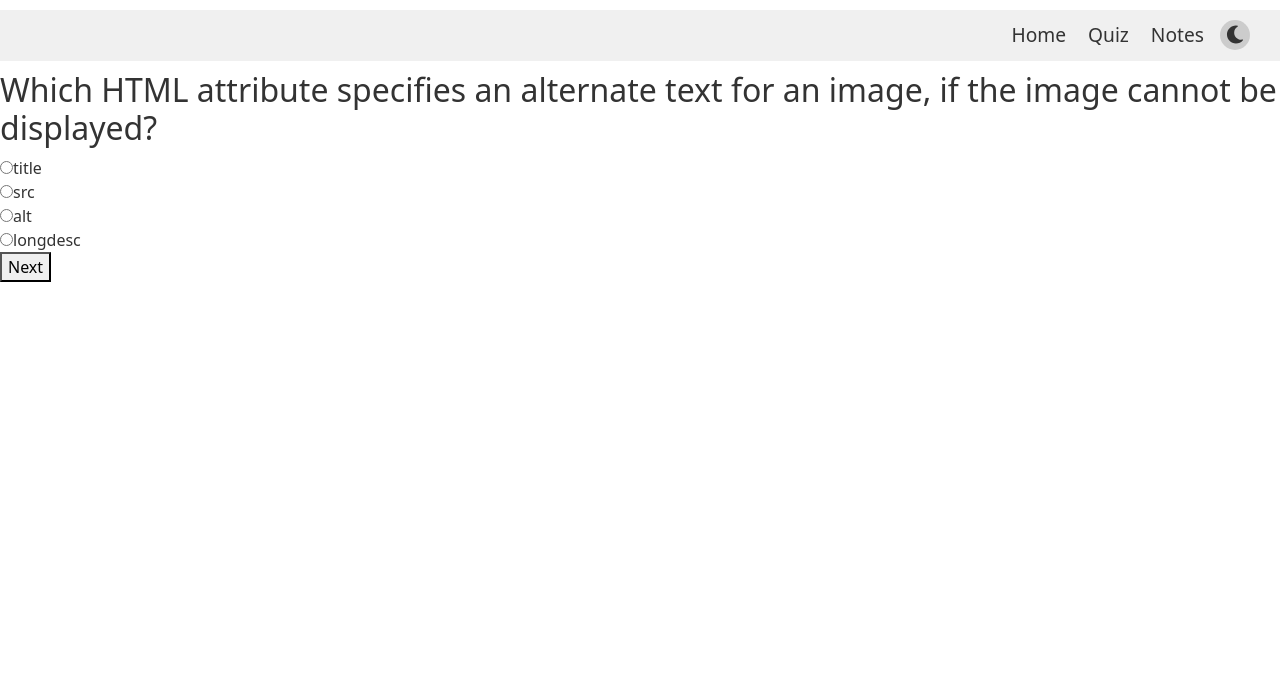
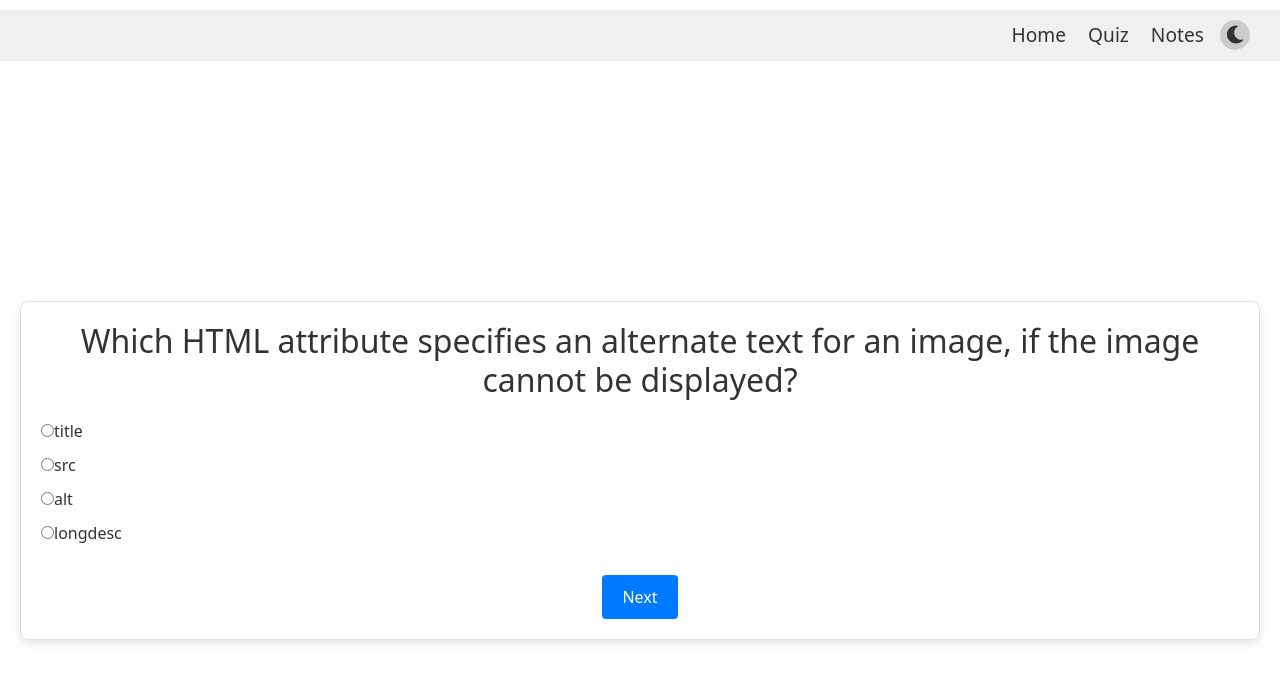
Before and after one commit to annie-uchiha/notes, a React (Create React App) app in the folder quiz-app/: page /quiz in a window 1280 px wide. Shown: the top 682 px of the page. Built offline with nearby package versions, Linux system fonts and the light colour scheme.

Commit message:
a few adjustments for the light and dark theme to affect the quiz page as well

```diff
--- a/quiz-app/src/App.js
+++ b/quiz-app/src/App.js
@@ -19,7 +19,7 @@ const App = () => {
       <Routes>
         <Route path="/" element={<Home />} />
         <Route path="/notes" element={<Notes />} />
-        <Route path="/quiz" element={<Quiz />} />
+        <Route path="/quiz" element={<Quiz theme={theme} />} />
       </Routes>
     </div>
   );
--- /dev/null
+++ b/quiz-app/src/css/Quiz.css
@@ -0,0 +1,74 @@
+.quiz-container {
+  display: flex;
+  flex-direction: column;
+  justify-content: center;
+  align-items: center;
+  height: 100vh;
+  text-align: center;
+  background-color: #f5f5f5;
+  padding: 20px;
+  transition: background-color 0.3s, color 0.3s;
+}
+
+.quiz-container.light {
+  background-color: #fff;
+  color: #333;
+}
+
+.quiz-container.dark {
+  background-color: #333;
+  color: #f0f0f0;
+}
+
+.quiz-content {
+  background-color: #fff;
+  border: 1px solid #ddd;
+  border-radius: 8px;
+  padding: 20px;
+  box-shadow: 0 4px 8px rgba(0, 0, 0, 0.1);
+  transition: background-color 0.3s, color 0.3s;
+}
+
+.quiz-container.dark .quiz-content {
+  background-color: #444;
+  border-color: #666;
+}
+
+.answers-container {
+  display: flex;
+  flex-direction: column;
+  align-items: flex-start;
+  margin: 20px 0;
+}
+
+.answer-option {
+  margin-bottom: 10px;
+}
+
+.next-button {
+  background-color: #007bff;
+  color: #fff;
+  border: none;
+  padding: 10px 20px;
+  border-radius: 4px;
+  cursor: pointer;
+  transition: background-color 0.3s;
+}
+
+.next-button:hover {
+  background-color: #0056b3;
+}
+
+ul {
+  list-style-type: none;
+  padding: 0;
+}
+
+li {
+  text-align: left;
+  margin-bottom: 10px;
+}
+
+hr {
+  margin: 10px 0;
+}
--- a/quiz-app/src/pages/Quiz.js
+++ b/quiz-app/src/pages/Quiz.js
@@ -1,7 +1,8 @@
 import React, { useState, useEffect } from "react";
 import questionsData from "../data/questionsData";
+import "./Quiz.scss";
 
-const Quiz = () => {
+const Quiz = ({ theme }) => {
   const [questions, setQuestions] = useState([]);
   const [currentQuestionIndex, setCurrentQuestionIndex] = useState(0);
   const [currentModuleIndex, setCurrentModuleIndex] = useState(0);
@@ -54,7 +55,7 @@ const Quiz = () => {
     }, 0);
 
     return (
-      <div>
+      <div className={`quiz-container ${theme}`}>
         <h1>Results</h1>
         <p>You got {correctAnswers} out of 40 correct.</p>
         <h2>Questions and Correct Answers</h2>
@@ -80,18 +81,21 @@ const Quiz = () => {
   }
 
   return (
-    <div>
+    <div className={`quiz-container ${theme}`}>
       {questions.length > 0 && (
-        <div>
+        <div className="quiz-content">
           <h2>{questions[currentQuestionIndex].question}</h2>
+          <div className="answers-container">
             {questions[currentQuestionIndex].answers.map((answer, index) => (
-            <div key={index}>
+              <div key={index} className="answer-option">
                 <input
                   type="radio"
                   id={`question-${questions[currentQuestionIndex].id}-answer-${index}`}
                   name={`question-${questions[currentQuestionIndex].id}`}
                   value={answer}
-                checked={answers[questions[currentQuestionIndex].id] === answer}
+                  checked={
+                    answers[questions[currentQuestionIndex].id] === answer
+                  }
                   onChange={() =>
                     handleAnswer(questions[currentQuestionIndex].id, answer)
                   }
@@ -103,7 +107,8 @@ const Quiz = () => {
                 </label>
               </div>
             ))}
-          <button onClick={handleNext}>
+          </div>
+          <button className="next-button" onClick={handleNext}>
             {currentQuestionIndex < 39 ? "Next" : "Submit"}
           </button>
         </div>
--- a/quiz-app/src/pages/Quiz.scss
+++ b/quiz-app/src/pages/Quiz.scss
@@ -0,0 +1,74 @@
+.quiz-container {
+    display: flex;
+    flex-direction: column;
+    justify-content: center;
+    align-items: center;
+    height: 100vh;
+    text-align: center;
+    background-color: #f5f5f5;
+    padding: 20px;
+    transition: background-color 0.3s, color 0.3s;
+  }
+
+  .quiz-container.light {
+    background-color: #fff;
+    color: #333;
+  }
+
+  .quiz-container.dark {
+    background-color: #333;
+    color: #f0f0f0;
+  }
+
+  .quiz-content {
+    background-color: #fff;
+    border: 1px solid #ddd;
+    border-radius: 8px;
+    padding: 20px;
+    box-shadow: 0 4px 8px rgba(0, 0, 0, 0.1);
+    transition: background-color 0.3s, color 0.3s;
+  }
+
+  .quiz-container.dark .quiz-content {
+    background-color: #444;
+    border-color: #666;
+  }
+
+  .answers-container {
+    display: flex;
+    flex-direction: column;
+    align-items: flex-start;
+    margin: 20px 0;
+  }
+
+  .answer-option {
+    margin-bottom: 10px;
+  }
+
+  .next-button {
+    background-color: #007bff;
+    color: #fff;
+    border: none;
+    padding: 10px 20px;
+    border-radius: 4px;
+    cursor: pointer;
+    transition: background-color 0.3s;
+  }
+
+  .next-button:hover {
+    background-color: #0056b3;
+  }
+
+  ul {
+    list-style-type: none;
+    padding: 0;
+  }
+
+  li {
+    text-align: left;
+    margin-bottom: 10px;
+  }
+
+  hr {
+    margin: 10px 0;
+  }
```
Lines whose indentation alone changed are shown as unchanged.
